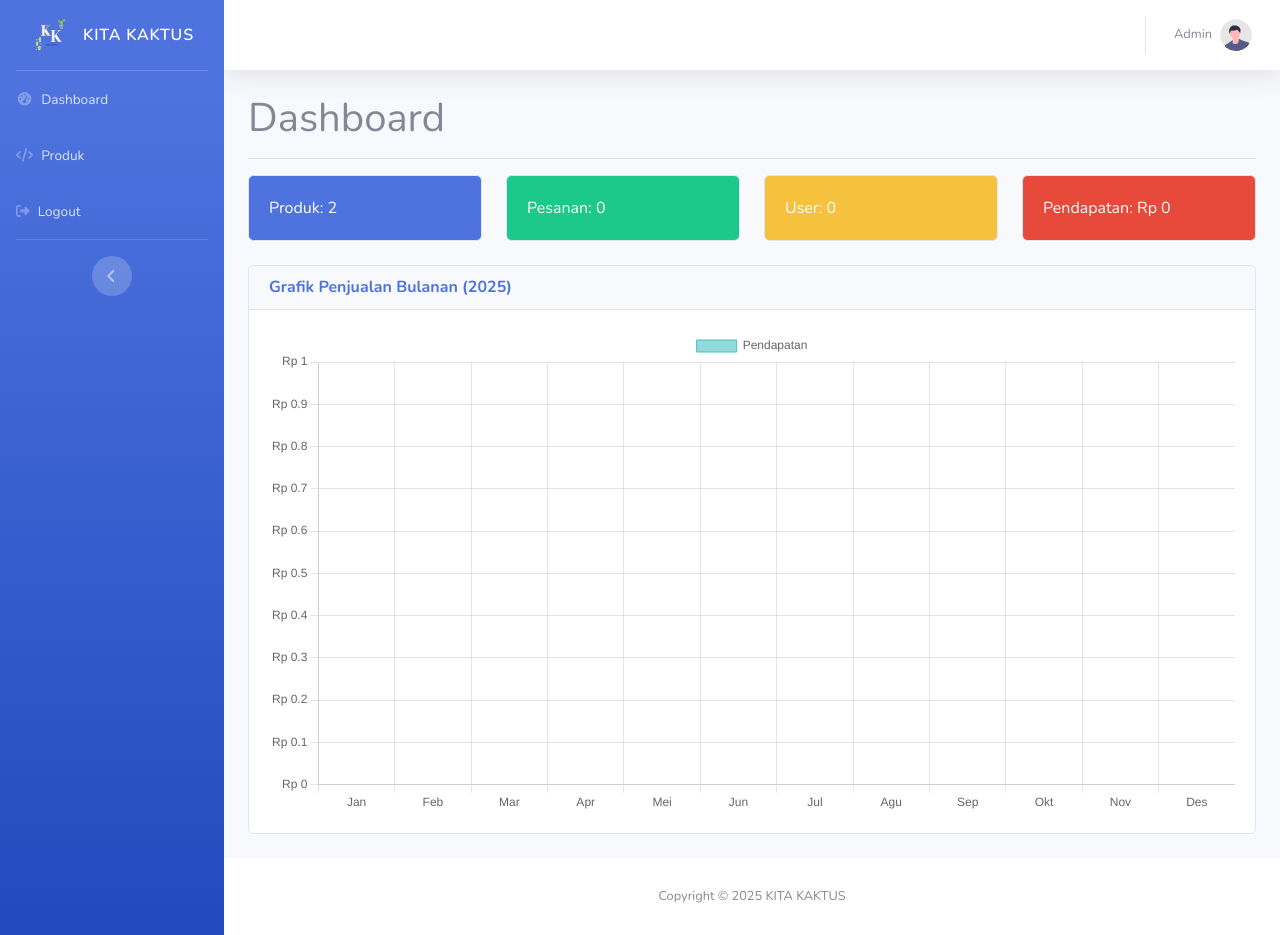
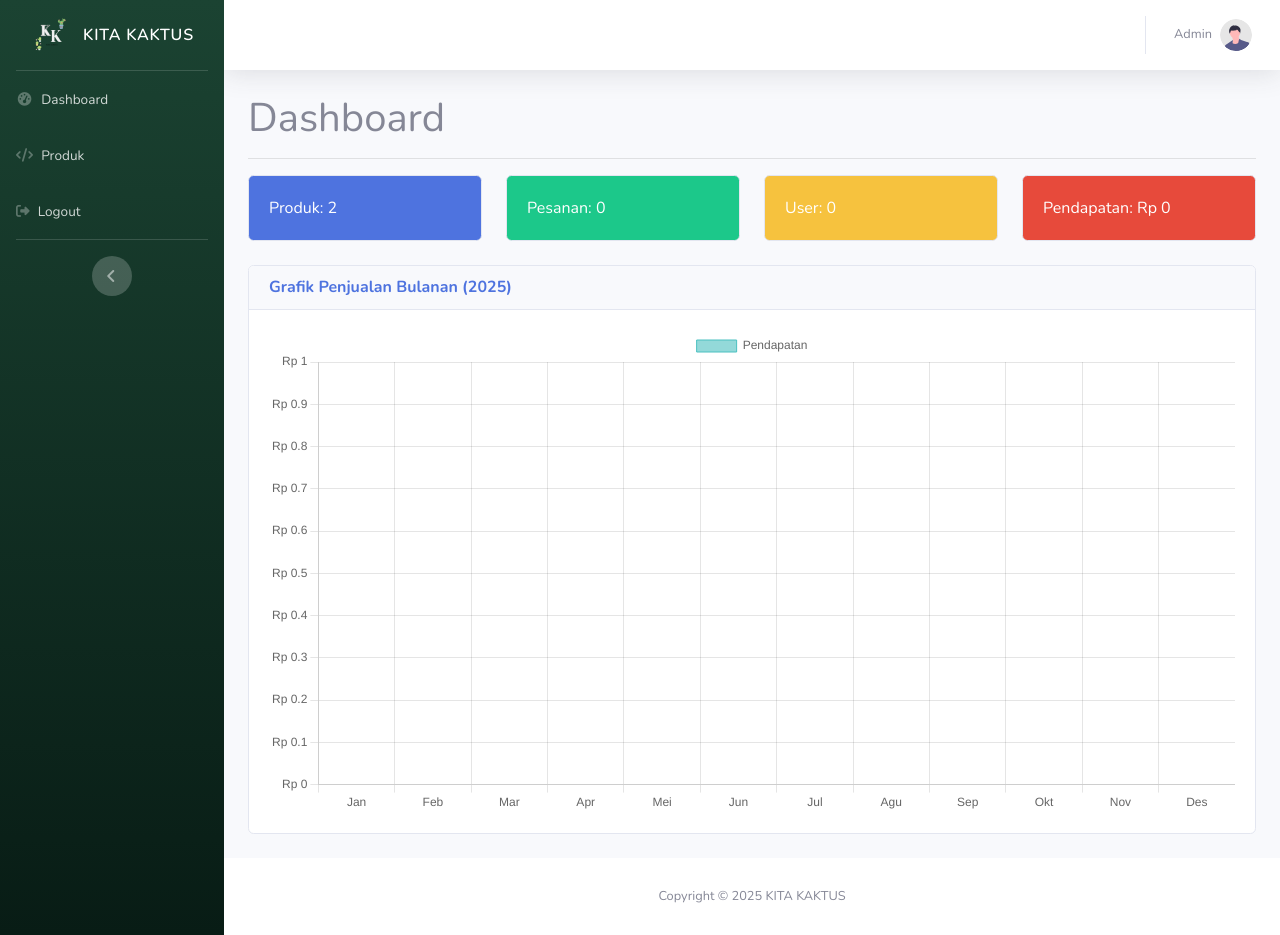
Before and after one commit to junaaa7/Projek-Kita-Kaktus, a PHP site: page /admin/page/home.php in a window 1280 px wide. Run offline with PHP 8.4, Linux system fonts and the light colour scheme; a user stored in the database is signed in; data comes from the database, SQL or seed files in the repository; some libraries are stand-ins or nearby versions.

Commit message:
Mengubah warna sidebar

```diff
--- a/admin/page/home.php
+++ b/admin/page/home.php
@@ -94,7 +94,7 @@ if (table_exists($koneksi, 'pesanan')) {
     <div id="wrapper" style="margin-bottom:-25px;">
 
         <!-- Sidebar -->
-        <ul class="navbar-nav bg-gradient-primary sidebar sidebar-dark accordion" id="accordionSidebar">
+        <ul class="navbar-nav bg-gradient-primary sidebar sidebar-dark accordion" id="accordionSidebar" style="background: linear-gradient(180deg, #1B4332 0%, #081C15 100%);">
 
             <!-- Sidebar - Brand -->
             <a class="sidebar-brand d-flex align-items-center justify-content-center" style="gap:8px; text-decoration:none;">
```
